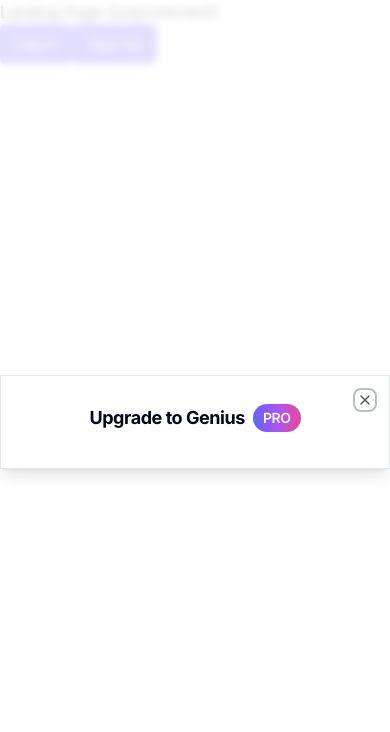
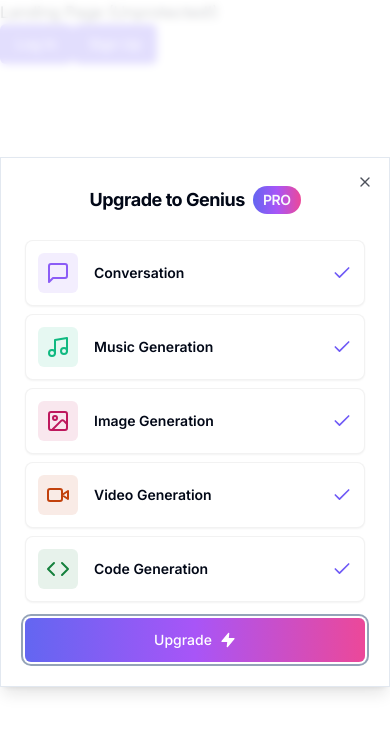
Before and after one commit to Topstar1995/AI-Saas, a Next.js app: page / in a window 390 px wide. Shown: the top 732 px of the page. Built offline with nearby package versions, Linux system fonts and the light colour scheme.

Commit message:
created pro modal with responsive design

```diff
--- a/components/pro-modal.tsx
+++ b/components/pro-modal.tsx
@@ -1,16 +1,63 @@
 "use client";
 
 import React from "react";
+import {
+  MessageSquare,
+  Music,
+  ImageIcon,
+  VideoIcon,
+  Code,
+  Check,
+  Zap
+} from "lucide-react";
 
 import {
   Dialog,
   DialogContent,
+  DialogDescription,
+  DialogFooter,
   DialogHeader,
   DialogTitle
 } from "@/components/ui/dialog";
 import { Badge } from "@/components/ui/badge";
+import { Card } from "@/components/ui/card";
+import { Button } from "@/components/ui/button";
 
 import { useProModal } from "@/hooks/use-pro-modal";
+import { cn } from "@/lib/utils";
+
+const tools = [
+  {
+    label: "Conversation",
+    icon: MessageSquare,
+    color: "text-violet-500",
+    bgColor: "bg-violet-500/10"
+  },
+  {
+    label: "Music Generation",
+    icon: Music,
+    color: "text-emerald-500",
+    bgColor: "bg-emerald-500/10"
+  },
+  {
+    label: "Image Generation",
+    icon: ImageIcon,
+    color: "text-pink-700",
+    bgColor: "bg-pink-700/10"
+  },
+  {
+    label: "Video Generation",
+    icon: VideoIcon,
+    color: "text-orange-700",
+    bgColor: "bg-orange-700/10"
+  },
+  {
+    label: "Code Generation",
+    icon: Code,
+    color: "text-green-700",
+    bgColor: "bg-green-700/10"
+  }
+];
 
 export default function PorModal() {
   const proModal = useProModal();
@@ -27,7 +74,29 @@ export default function PorModal() {
               </Badge>
             </div>
           </DialogTitle>
+          <DialogDescription className="text-center pt-2 space-y-2 text-zinc-900 font-medium">
+            {tools.map((tool) => (
+              <Card
+                key={tool.label}
+                className="p-3 border-black/5 flex items-center justify-between"
+              >
+                <div className="flex items-center gap-x-4">
+                  <div className={cn("p-2 w-fit rounded-md", tool.bgColor)}>
+                    <tool.icon className={cn("w-6 h-6", tool.color)} />
+                  </div>
+                  <div className="font-semibold text-sm">{tool.label}</div>
+                </div>
+                <Check className="text-primary w-5 h-5" />
+              </Card>
+            ))}
+          </DialogDescription>
         </DialogHeader>
+        <DialogFooter>
+          <Button size="lg" variant="premium" className="w-full">
+            Upgrade
+            <Zap className="w-4 h-4 ml-2 fill-white" />
+          </Button>
+        </DialogFooter>
       </DialogContent>
     </Dialog>
   );
```
